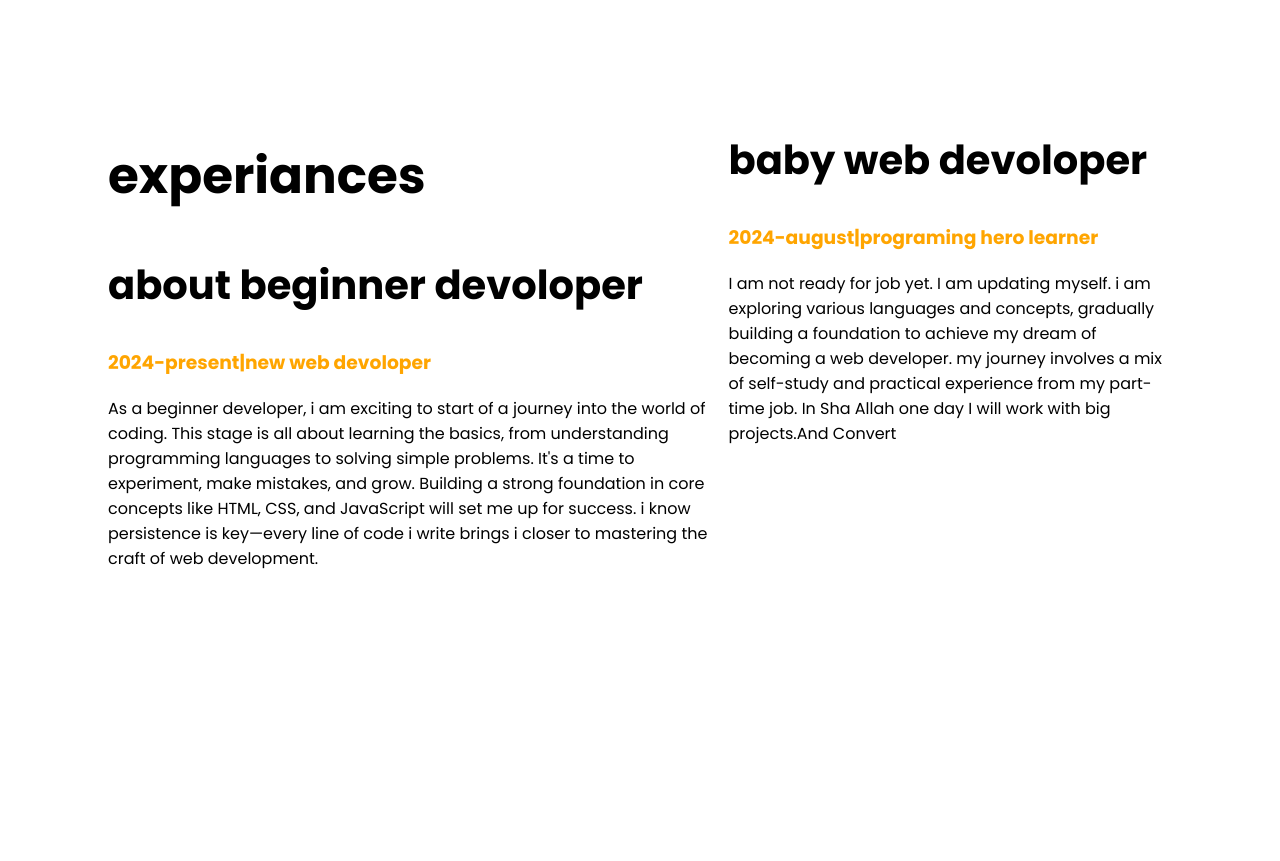
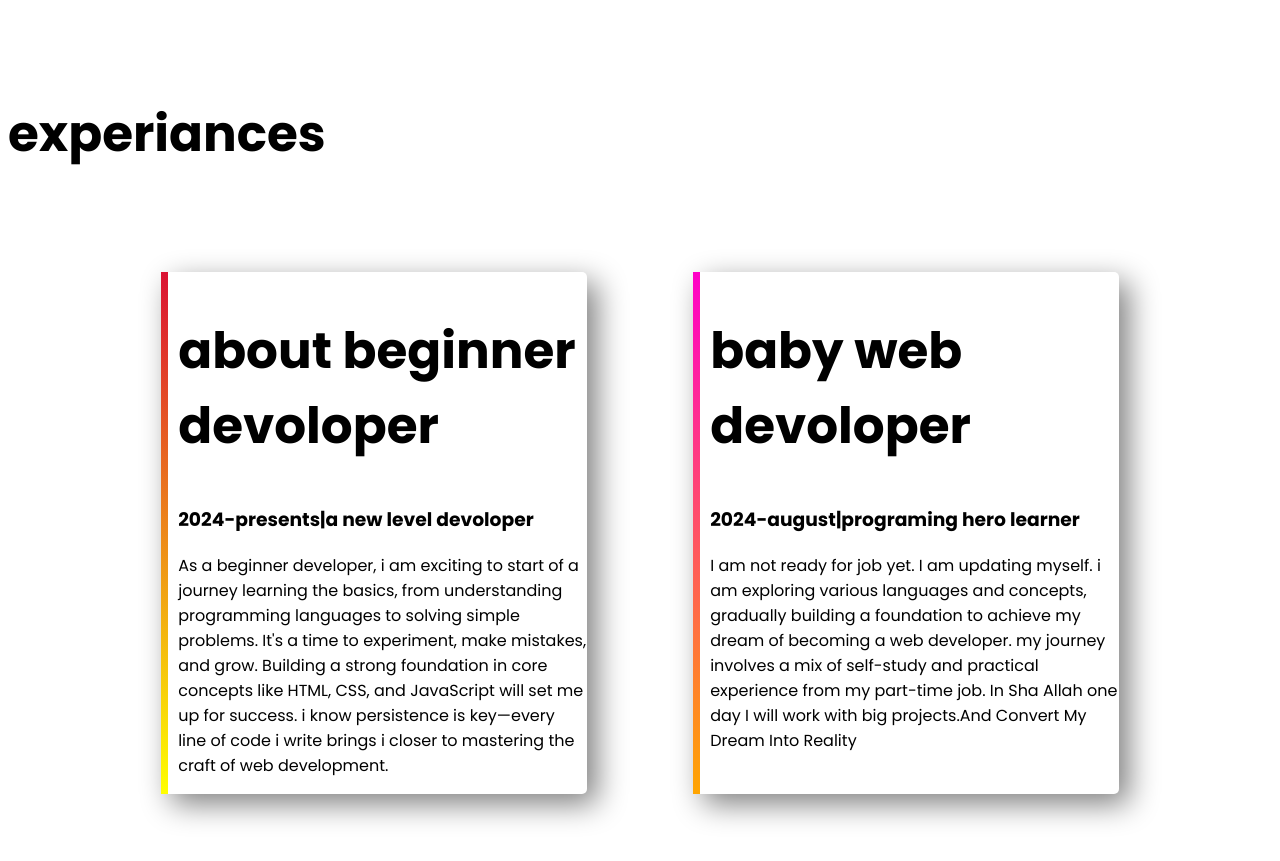
Before and after one commit to khayerhossain/second-portpolio, a plain HTML site: page index.html in a window 1280 px wide. Shown: the part 1252-2113 px from the top of the page. Before the commit the page ends 1939 px from the top, so only its background shows below. Drawn offline with Linux system fonts and the light colour scheme.

Commit message:
project done

```diff
--- a/index.html
+++ b/index.html
@@ -44,30 +44,31 @@
             <a class="link-button" target="-blank" href="">download resume</a>
         </div>
     </section>
-    <section class="flexible-container">
-        <div class="experiance-item">
+    <section>
         <h1>experiances</h1>
-            <h2>about beginner devoloper</h2>
-            <h3 class="orange-color">2024-present|new web devoloper</h3>
-            <p>As a beginner developer, i am exciting to start of a journey into the world of coding. This stage is all
-                about learning the basics, from understanding programming languages to solving simple problems. It's a
-                time
-                to experiment, make mistakes, and grow. Building a strong foundation in core concepts like HTML, CSS,
+        <div class="flexible-container">
+            <div id="bg" class="experience-item ">
+                <h1>about beginner devoloper</h1>
+                <h3>2024-presents|a new level devoloper</h3>
+                <p>As a beginner developer, i am exciting to start of a journey
+                    learning the basics, from understanding programming languages to solving simple problems. It's a
+                    time to
+                    experiment, make mistakes, and grow. Building a strong foundation in core concepts like HTML, CSS,
                     and
                     JavaScript will set me up for success. i know persistence is key—every line of code i write brings i
                     closer
-                to mastering the craft of web development.</p>
+                    to
+                    mastering the craft of web development.</p>
             </div>
-        <div class="experiance-item">
-            <h2>baby web devoloper</h2>
-            <h3 class="orange-color">2024-august|programing hero learner</h3>
-
+            <div id="bd" class="experience-item ">
+                <h1>baby web devoloper</h1>
+                <h3>2024-august|programing hero learner</h3>
                 <p>I am not ready for job yet. I am updating myself. i am exploring various languages and concepts,
                     gradually
                     building a foundation to achieve my dream of becoming a web developer. my journey involves a mix of
-                self-study
-                and practical experience from my part-time job. In Sha Allah one day I will work with big projects.And
-                Convert</p>
+                    self-study and practical experience from my part-time job. In Sha Allah one day I will work with big
+                    projects.And Convert My Dream Into Reality</p>
+            </div>
         </div>
     </section>
 </body>
--- a/style.css
+++ b/style.css
@@ -37,3 +37,25 @@ h2 {
     width: 50%;
     padding: auto;
 }
+
+.experience-item {
+    width: 50%;
+    box-shadow: 10px 10px 30px gray;
+    margin-left: 5%;
+    margin-right: 5%;
+    padding-left: 10px;
+    border-radius: 5px;
+}
+
+#bg {
+    border-left: 7px solid;
+    border-image: linear-gradient(rgb(218, 17, 51), yellow);
+    border-image-slice: 1;
+
+}
+
+#bd {
+    border-left: 7px solid;
+    border-image: linear-gradient(rgb(255, 0, 200), orange);
+    border-image-slice: 1;
+}
```
Lines whose indentation alone changed are shown as unchanged.
